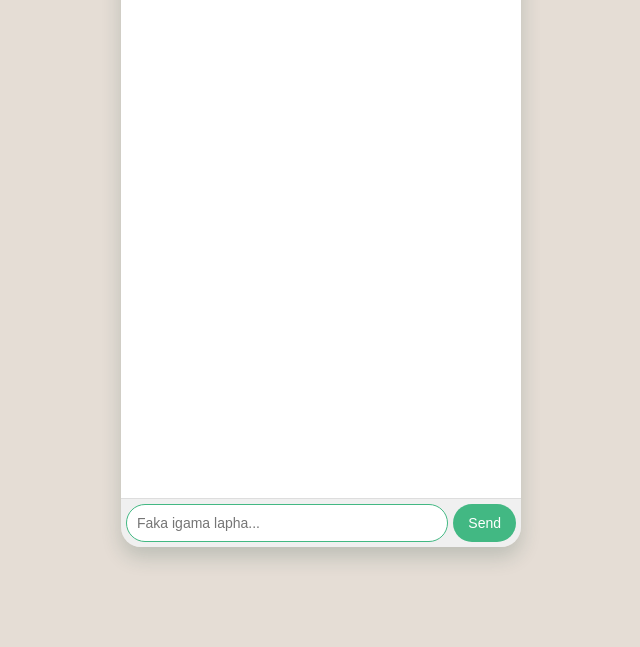
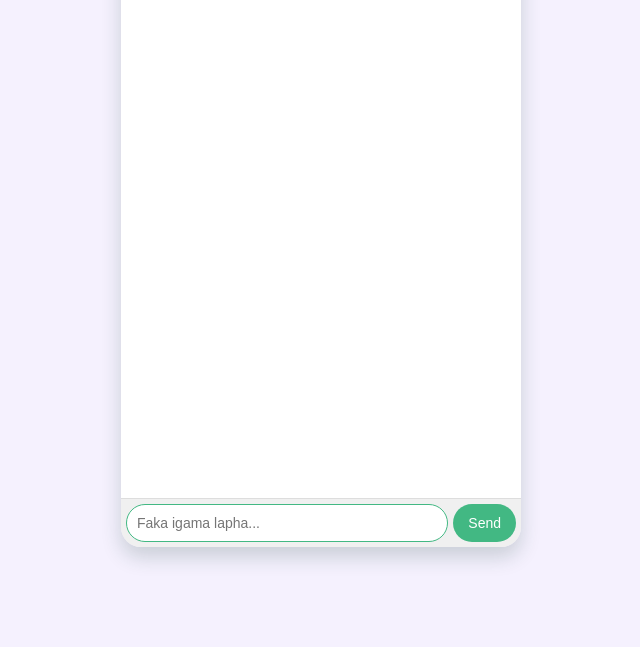
Before and after one commit to Thandi06/dictionary, a plain HTML site: page index.html in a window 1280 px wide. Shown: the part 153-800 px from the top of the page, without its empty margins (319-959 px from the left). Drawn offline with nearby package versions, Linux system fonts and the light colour scheme.

Commit message:
final project

```diff
--- a/src/style.css
+++ b/src/style.css
@@ -1,7 +1,7 @@
 /* Basic page styles */
 body {
     font-family: Arial, Helvetica, sans-serif;
-    background-color: #e5ddd5;
+    background-color: #f5f1fe;
     margin: 0;
     padding: 0;
     display: flex;
```
